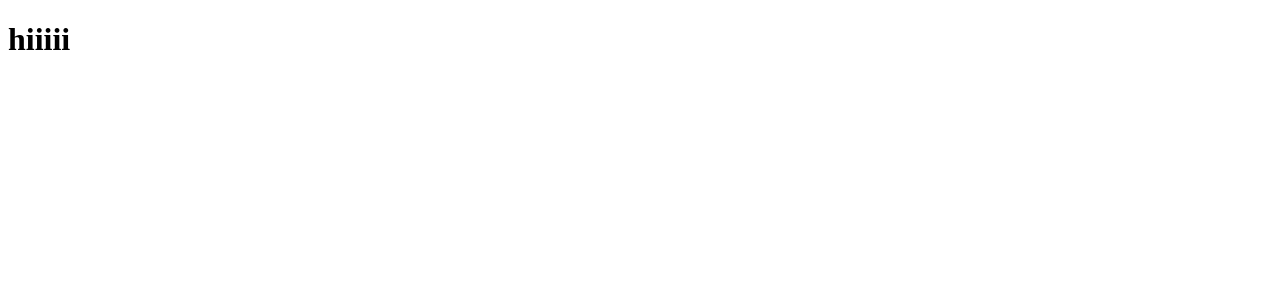
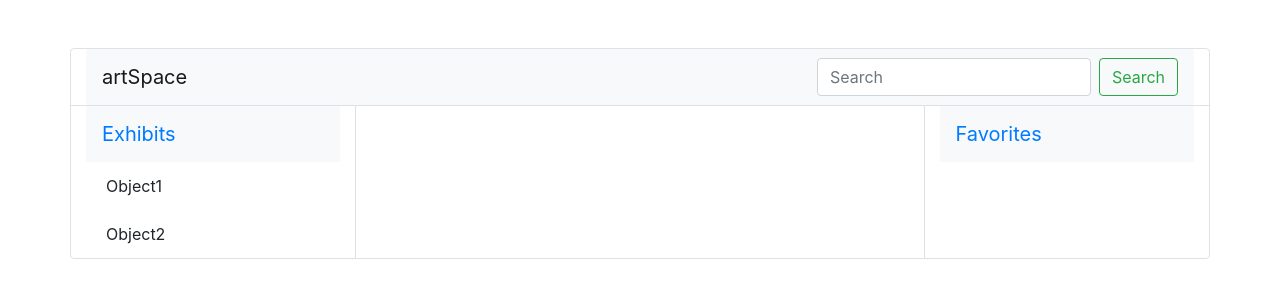
Before and after one commit to swatisbhat/artSpace, a website built with webpack: page src/index.html in a window 1280 px wide. Built offline with nearby package versions, Linux system fonts and the light colour scheme.

Commit message:
added basic page layout

```diff
--- a/src/index.html
+++ b/src/index.html
@@ -3,9 +3,64 @@
 	<head>
 		<meta charset="UTF-8" />
 		<meta name="viewport" content="width=device-width, initial-scale=1.0" />
-		<title>Document</title>
+		<link
+			rel="stylesheet"
+			href="https://stackpath.bootstrapcdn.com/bootstrap/4.5.2/css/bootstrap.min.css"
+			integrity="sha384-JcKb8q3iqJ61gNV9KGb8thSsNjpSL0n8PARn9HuZOnIxN0hoP+VmmDGMN5t9UJ0Z"
+			crossorigin="anonymous"
+		/>
+		<title>artSpace</title>
 	</head>
 	<body>
-		<h1>hiiiii</h1>
+		<div class="container mt-5 border rounded">
+			<div class="row border-bottom">
+				<div class="col">
+					<nav class="navbar navbar-light bg-light">
+						<a class="navbar-brand">artSpace</a>
+						<form class="form-inline">
+							<input
+								class="form-control mr-sm-2"
+								type="search"
+								placeholder="Search"
+								aria-label="Search"
+							/>
+							<button
+								class="btn btn-outline-success my-2 my-sm-0"
+								type="submit"
+							>
+								Search
+							</button>
+						</form>
+					</nav>
+				</div>
+			</div>
+			<div class="row">
+				<div class="col-3 border-right">
+					<div class="results">
+						<nav class="navbar bg-light">
+							<a class="navbar-brand">Exhibits</a>
+						</nav>
+						<ul class="list-group">
+							<li class="list-group-item border-0">
+								Object1
+							</li>
+							<li class="list-group-item border-0">
+								Object2
+							</li>
+						</ul>
+					</div>
+				</div>
+				<div class="col-6 border-right">
+					<div class="exhibit"></div>
+				</div>
+				<div class="col-3">
+					<div class="favorites">
+						<nav class="navbar bg-light">
+							<a class="navbar-brand">Favorites</a>
+						</nav>
+					</div>
+				</div>
+			</div>
+		</div>
 	</body>
 </html>
```
